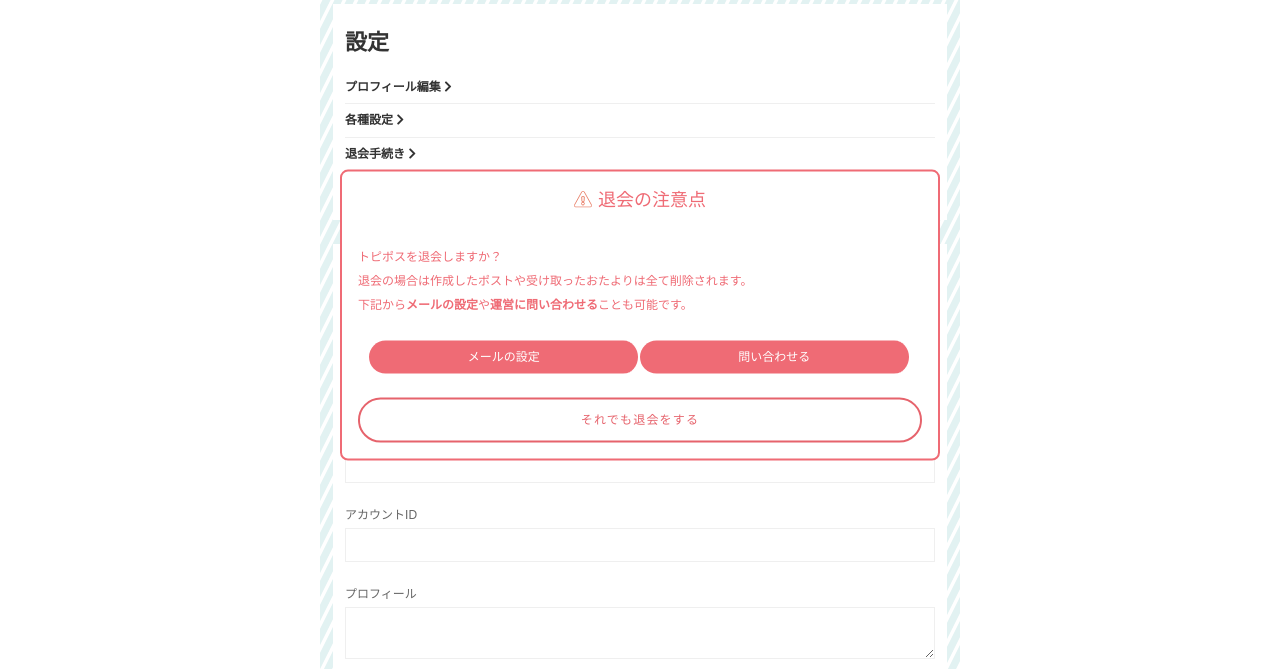
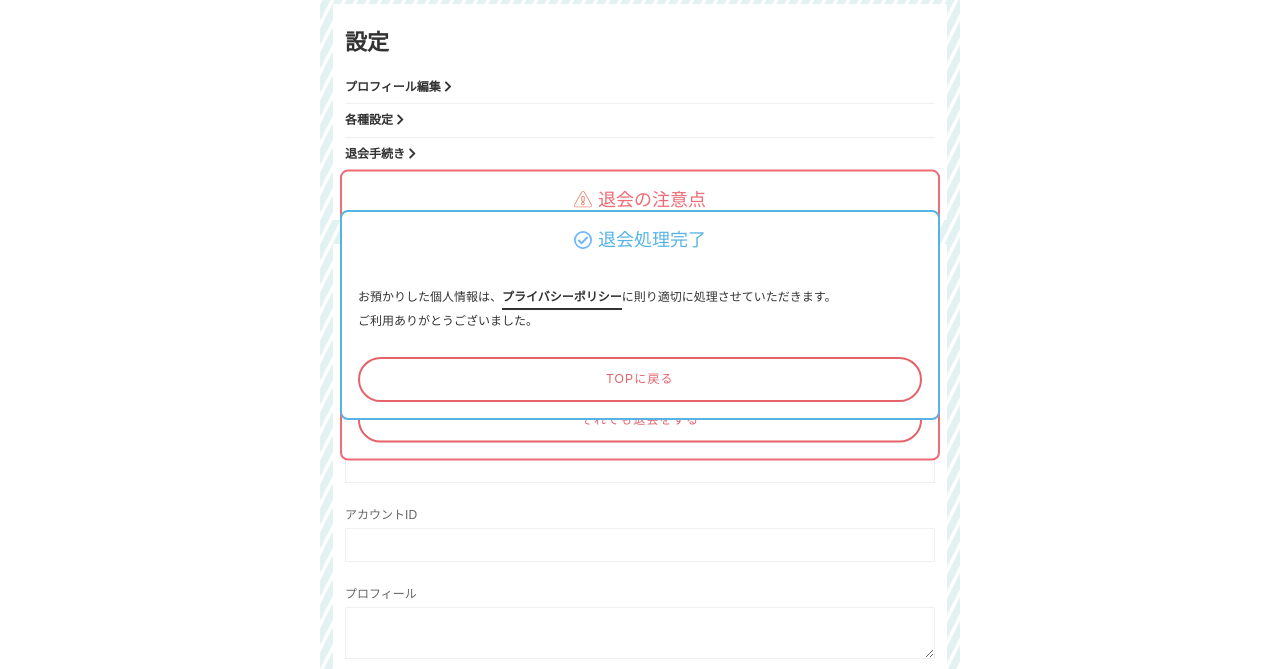
Before and after one commit to key0423/topiposu_namuru, a website: page profile.html in a window 1280 px wide. Shown: the part 85-754 px from the top of the page. Drawn offline with nearby package versions, Linux system fonts and the light colour scheme.

Commit message:
退会完了画面作成すみ

```diff
--- a/profile.html
+++ b/profile.html
@@ -177,6 +177,14 @@
       </p>
     </div>
   </div>
+  <!-- 退会完了 -->
+  <div class="withdrawaled_blc">
+    <div class="withdrawaled_inner">
+      <p class="withdrawaled_ttl u_mgb32 tc"><span class="withdrawaled_ttl_icon">退会処理完了</span></p>
+      <p class="withdrawaled_txt u_mgb24">お預かりした個人情報は、<a class="bold withdrawaled_link" href="privacy.html">プライバシーポリシー</a>に則り適切に処理させていただきます。<br>ご利用ありがとうございました。</p>
+      <p class="link_btn"><a class="link_btn_white link_icon_right" href="/">TOPに戻る</a></p>
+    </div>
+  </div>
 
 
   <footer class="l_footer">
--- a/scss/object/_object.scss
+++ b/scss/object/_object.scss
@@ -1031,7 +1031,10 @@ input[type="checkbox"]:checked + .wanted::after {
   }
 }
 
-// 退会モーダル
+/*==============================
+退会処理のモーダル
+==============================*/
+/*========退会確認画面========*/
 .withdrawal_blc {
   width: 90%;
   max-width: 600px;
@@ -1088,3 +1091,46 @@ input[type="checkbox"]:checked + .wanted::after {
     }
   }
 }
+/*========退会完了画面========*/
+.withdrawaled_blc {
+  width: 90%;
+  max-width: 600px;
+  border-radius: 8px;
+  border: solid 2px $color_message;
+  background: #ffffff;
+  position: fixed;
+  z-index: 9999;
+  top: 50%;
+  left: 50%;
+  transform: translate(-50%, -50%);
+  .withdrawaled_inner {
+    padding: 16px;
+    .withdrawaled_ttl {
+      font-size: 18px;
+      color: $color_message;
+      .withdrawaled_ttl_icon{
+        padding-left: 24px;
+        position: relative;
+        &::before {
+          content: "";
+          display: inline-block;
+          background: url(../img/icon_checked.svg) no-repeat;
+          background-size: contain;
+          width: 18px;
+          height: 18px;
+          position: absolute;
+          top: 50%;
+          left: 0;
+          transform: translateY(-50%);
+        }
+      }
+    }
+    .withdrawaled_txt {
+      line-height: 2;
+      .withdrawaled_link {
+        border-bottom: solid 2px $basic_color;
+        padding-bottom: 4px;
+      }
+    }
+  }
+}
```
Also changed, not shown: css/app.css, img/icon_checked.svg (added).
